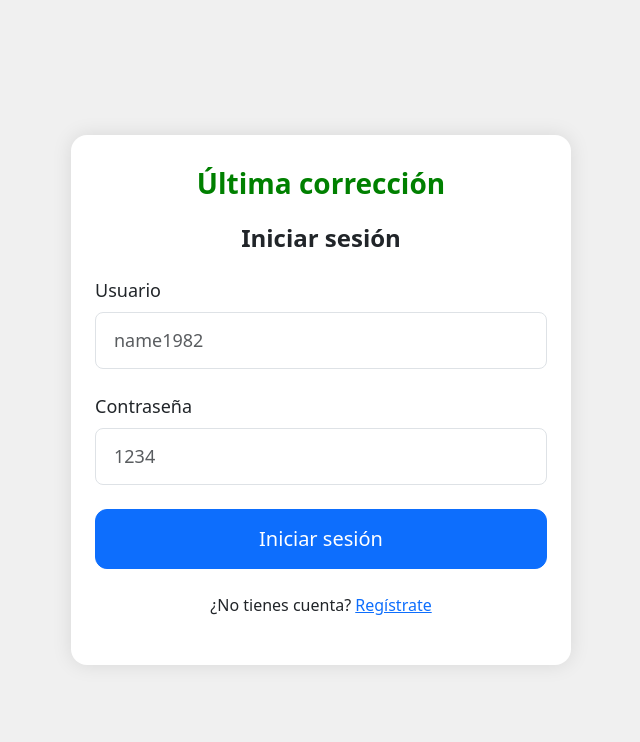
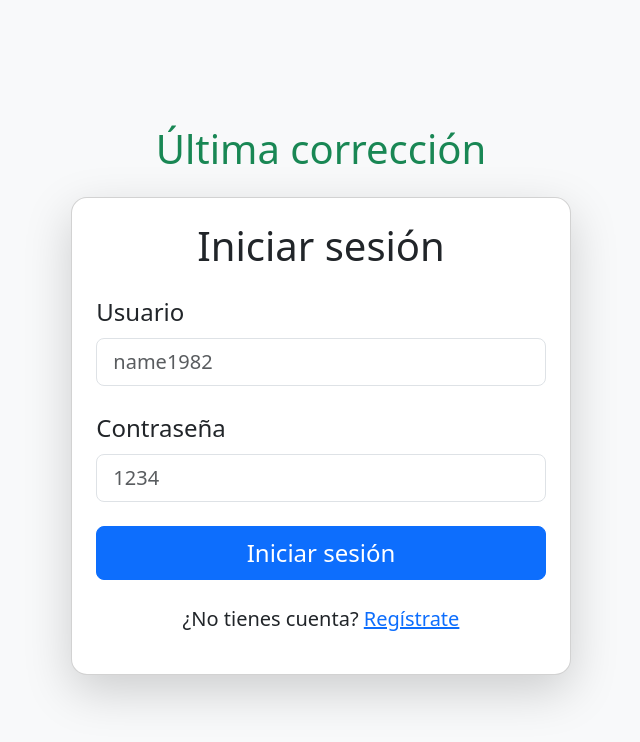
Before and after one commit to cristiayala1982/mi-red-social, a plain HTML site: page index.html in a window 1280 px wide. Shown: the whole page, without its empty margins (319-959 px from the left). Drawn offline with nearby package versions, Linux system fonts and the light colour scheme.

Commit message:
Actualizar index.html

```diff
--- a/index.html
+++ b/index.html
@@ -6,97 +6,33 @@
     <meta charset="UTF-8" />
   </head>
   <body>
-<style>
-  body, html {
-    margin: 0;
-    padding: 0;
-    height: 100%;
-    background: #f0f0f0;
-  }
-
-  .login-fullscreen {
-    height: 100%;
-    display: flex;
-    align-items: center;
-    justify-content: center;
-    padding: 16px;
-  }
-
-  .login-card {
-    width: 100%;
-    max-width: 500px;
-    background: white;
-    border-radius: 16px;
-    padding: 32px 24px;
-    box-shadow: 0 0 20px rgba(0,0,0,0.1);
-  }
-
-  h1 {
-    font-size: 28px;
-    font-weight: bold;
-    text-align: center;
-    margin-bottom: 24px;
-    color: green;
-  }
-
-  h2 {
-    font-size: 24px;
-    font-weight: bold;
-    text-align: center;
-    margin-bottom: 24px;
-  }
-
-  .form-label {
-    font-size: 18px;
-    margin-bottom: 8px;
-  }
-
-  .form-control-lg {
-    font-size: 18px;
-    padding: 14px 18px;
-    height: auto;
-  }
-
-  .btn-lg {
-    font-size: 20px;
-    padding: 14px 18px;
-    border-radius: 12px;
-  }
-
-  .text-small {
-    font-size: 16px;
-    text-align: center;
-  }
-</style>
-
-<div class="login-fullscreen">
-  <div class="login-card">
-    <h1>Última corrección</h1>
-    <h2>Iniciar sesión</h2>
-
+<div class="container-fluid min-vh-100 d-flex align-items-center justify-content-center bg-light">
+  <div class="row w-100 justify-content-center">
+    <div class="col-12 col-sm-10 col-md-8 col-lg-6 col-xl-5">
+      <h1 class="text-center text-success mb-4">Última corrección</h1>
+      <div class="card shadow-lg p-4 rounded-4">
+        <h2 class="text-center mb-4 fs-1">Iniciar sesión</h2>
         <form id="form-login">
           <div class="mb-4">
-        <label for="usuario-login" class="form-label">Usuario</label>
+            <label for="usuario-login" class="form-label fs-4">Usuario</label>
             <input type="text" class="form-control form-control-lg" id="usuario-login"
                    placeholder="name1982" autocomplete="username" required>
           </div>
-
           <div class="mb-4">
-        <label for="password-login" class="form-label">Contraseña</label>
+            <label for="password-login" class="form-label fs-4">Contraseña</label>
             <input type="password" class="form-control form-control-lg" id="password-login"
                    placeholder="1234" autocomplete="current-password" required>
           </div>
-
-      <button type="submit" class="btn btn-primary btn-lg w-100">Iniciar sesión</button>
-
-      <p class="mt-4 text-small">
+          <button type="submit" class="btn btn-primary btn-lg w-100 fs-4">Iniciar sesión</button>
+          <p class="text-center mt-4 fs-5">
             ¿No tienes cuenta? <a href="register.html" class="text-primary">Regístrate</a>
           </p>
-      <p id="mensaje-login" class="mt-3 text-small"></p>
+          <p id="mensaje-login" class="text-center mt-3 fs-5"></p>
         </form>
       </div>
     </div>
-
+  </div>
+</div>
 <script>
         const API_URL = "https://phonic-odyssey-480319-a4.rj.r.appspot.com";
         const formLogin = document.getElementById('form-login');
```
Lines whose indentation alone changed are shown as unchanged.
